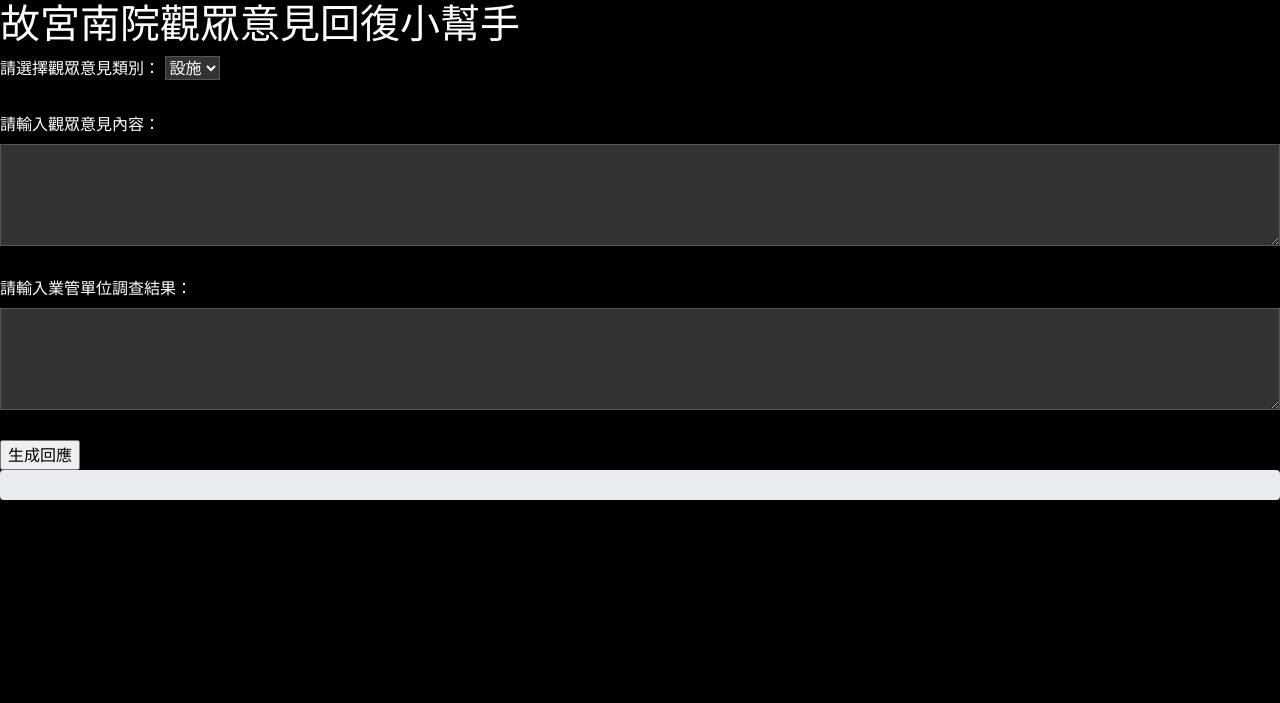
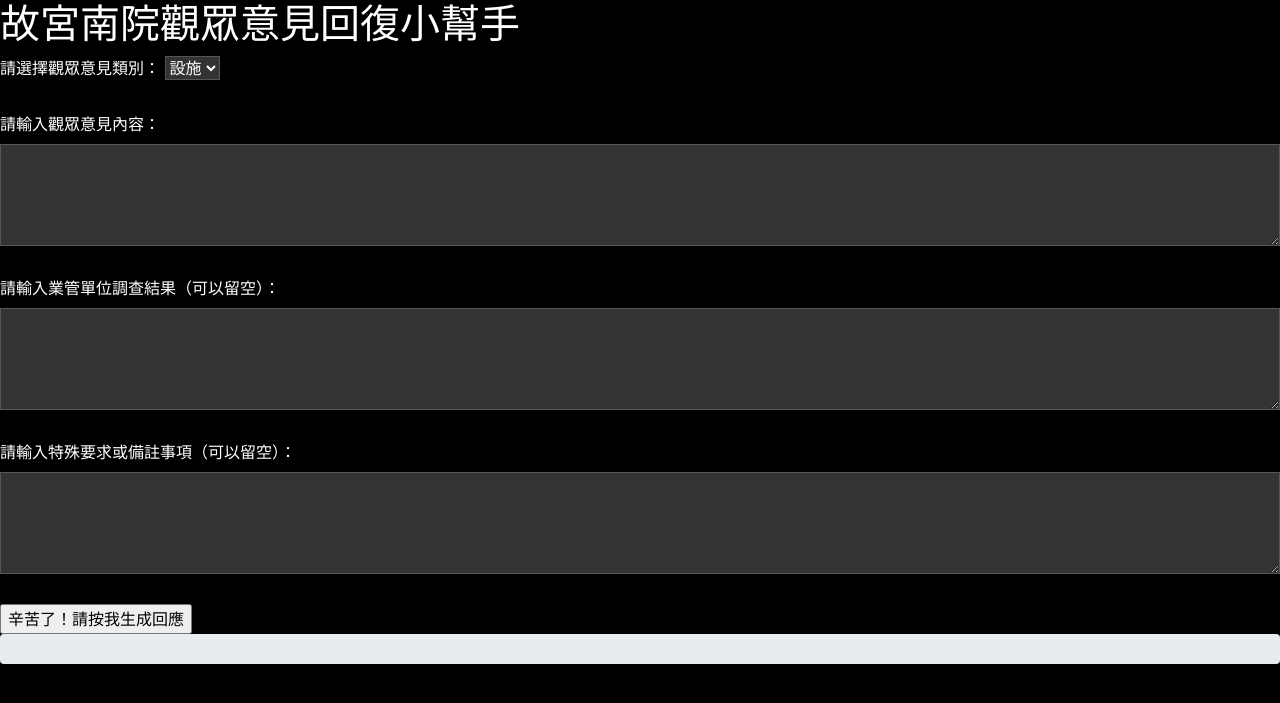
Before and after one commit to iwenchou/npmsbcc, a Flask app: page / in a window 1280 px wide. Shown: the top 703 px of the page. Run offline with Flask 2, Linux system fonts and the light colour scheme; some libraries are stand-ins or nearby versions.

Commit message:
Update index.html

```diff
--- a/templates/index.html
+++ b/templates/index.html
@@ -42,9 +42,11 @@
         </select><br><br>
         <label for="feedback">請輸入觀眾意見內容：</label><br>
         <textarea name="feedback" id="feedback" rows="4" cols="50"></textarea><br><br>
-        <label for="investigation">請輸入業管單位調查結果：</label><br>
+        <label for="investigation">請輸入業管單位調查結果（可以留空）：</label><br>
         <textarea name="investigation" id="investigation" rows="4" cols="50"></textarea><br><br>
-        <input type="submit" value="生成回應">
+        <label for="additional_prompt">請輸入特殊要求或備註事項（可以留空）：</label><br>
+        <textarea name="additional_prompt" id="additional_prompt" rows="4" cols="50"></textarea><br><br>
+        <input type="submit" value="辛苦了！請按我生成回應">
     </form>
     <div class="progress" style="height: 30px;">
         <div class="progress-bar" role="progressbar" style="width: 0%;" aria-valuenow="0" aria-valuemin="0" aria-valuemax="100">0%</div>
@@ -63,6 +65,7 @@
             var category = document.getElementById("category").value;
             var feedback = document.getElementById("feedback").value;
             var investigation = document.getElementById("investigation").value;
+            var additionalPrompt = document.getElementById("additional_prompt").value;
 
             // 發送 POST 請求到 generate_response 路由
             fetch("/generate_response", {
@@ -73,7 +76,8 @@
                     body: JSON.stringify({
                         category: category,
                         feedback: feedback,
-                        investigation: investigation
+                        investigation: investigation,
+                        additional_prompt: additionalPrompt
                     })
                 })
                 .then(response => {
```
